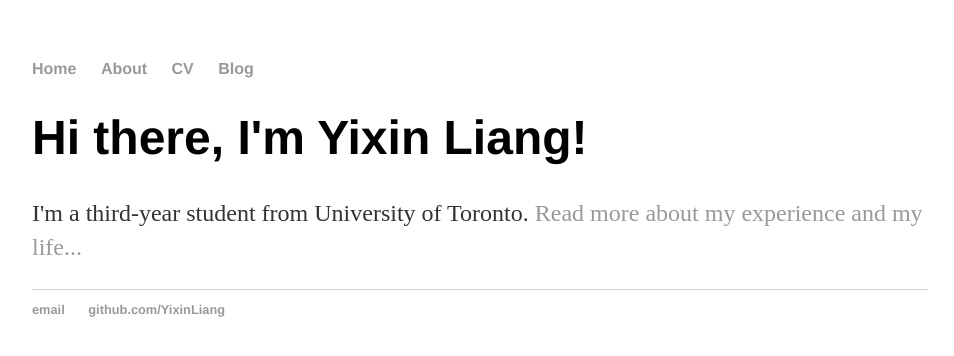
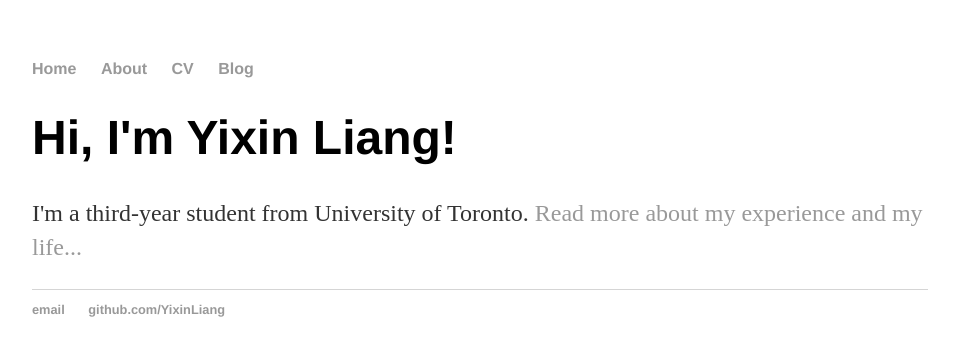
Before and after one commit to YixinLiang/YixinLiang.github.io, a Jekyll site: the page built from index.html, in a window 1280 px wide. Shown: the top 356 px of the page, without its empty margins (160-1114 px from the left). Built offline with Jekyll 4.4.1, drawn with Linux system fonts in a browser that asks for light colours.

Commit message:
Update index.html

```diff
--- a/index.html
+++ b/index.html
@@ -3,6 +3,6 @@ layout: default
 title: Yixin Liang, University of Toronto
 ---
 <div class="blurb">
-	<h1>Hi there, I'm Yixin Liang!</h1>
+	<h1>Hi, I'm Yixin Liang!</h1>
 	<p>I'm a third-year student from University of Toronto. <a href="/about">Read more about my experience and my life...</a></p>
 </div><!-- /.blurb -->
```
